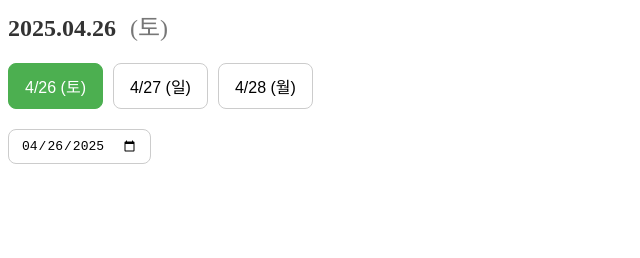
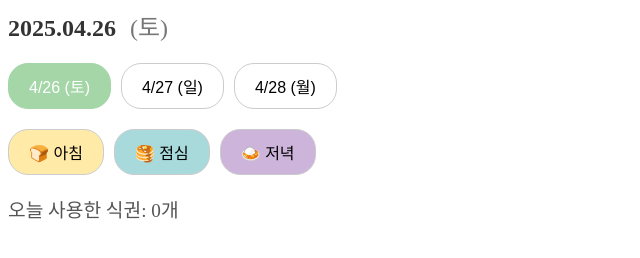
Before and after one commit to vworldsystem/calendar-meal-app, a plain HTML site: page index.html in a window 1280 px wide. Shown: the whole page, without its empty margins (0-640 px from the left). Drawn offline with Linux system fonts and the light colour scheme.

Commit message:
식권 사용 체크 기능 추가 (파스텔톤 버튼)

```diff
--- a/index.html
+++ b/index.html
@@ -4,15 +4,24 @@
   <span id="weekday" style="margin-left: 8px; color: #777;"></span>
 </div>
 
-<!-- 버튼 스타일 식권 날짜 선택 -->
+<!-- 날짜 선택 버튼 -->
 <div id="date-buttons" style="display: flex; gap: 10px; flex-wrap: wrap; margin-bottom: 20px;">
   <button class="date-btn" data-date="2025-04-26">4/26 (토)</button>
   <button class="date-btn" data-date="2025-04-27">4/27 (일)</button>
   <button class="date-btn" data-date="2025-04-28">4/28 (월)</button>
 </div>
 
-<!-- 캘린더 입력창 (추가 선택용) -->
-<input type="date" id="date-picker" style="padding: 8px 12px; font-size: 1em; border: 1px solid #ccc; border-radius: 8px;">
+<!-- 식권 버튼 -->
+<div id="meal-buttons" style="display: flex; gap: 10px; flex-wrap: wrap; margin-bottom: 20px;">
+  <button class="meal-btn" data-meal="아침">🍞 아침</button>
+  <button class="meal-btn" data-meal="점심">🥞 점심</button>
+  <button class="meal-btn" data-meal="저녁">🍛 저녁</button>
+</div>
+
+<!-- 오늘 사용한 식권 수 표시 -->
+<div id="meal-count" style="font-size: 1.2em; margin-top: 10px; color: #555;">
+  오늘 사용한 식권: 0개
+</div>
 
 <script>
   // 날짜 문자열 안전하게 변환
@@ -32,7 +41,7 @@
     document.getElementById('today').innerText = formattedDate;
     document.getElementById('weekday').innerText = weekday;
 
-    // 버튼 선택 상태 갱신
+    // 버튼 활성화 표시
     document.querySelectorAll('.date-btn').forEach(btn => {
       if (btn.dataset.date === dateString) {
         btn.classList.add('active');
@@ -40,9 +49,12 @@
         btn.classList.remove('active');
       }
     });
+
+    // 식권 상태 초기화
+    resetMeals();
   }
 
-  // 오늘 날짜 기본 표시
+  // 오늘 날짜 설정
   function setToday() {
     const now = new Date();
     const year = now.getFullYear();
@@ -52,20 +64,19 @@
 
     updateDateDisplay(todayStr);
 
-    // 캘린더 기본값 세팅
     document.getElementById('date-picker').value = todayStr;
   }
 
-  // 자정 지나면 자동으로 날짜 갱신
-  function setupMidnightUpdater() {
-    const now = new Date();
-    const msUntilMidnight =
-      new Date(now.getFullYear(), now.getMonth(), now.getDate() + 1, 0, 0, 1) - now;
+  // 식권 버튼 상태 초기화
+  function resetMeals() {
+    document.querySelectorAll('.meal-btn').forEach(btn => btn.classList.remove('active'));
+    updateMealCount();
+  }
 
-    setTimeout(() => {
-      setToday();
-      setupMidnightUpdater();
-    }, msUntilMidnight);
+  // 식권 수 업데이트
+  function updateMealCount() {
+    const used = document.querySelectorAll('.meal-btn.active').length;
+    document.getElementById('meal-count').innerText = `오늘 사용한 식권: ${used}개`;
   }
 
   // 이벤트 연결
@@ -73,38 +84,53 @@
     btn.addEventListener('click', function() {
       const selectedDate = this.dataset.date;
       updateDateDisplay(selectedDate);
-      document.getElementById('date-picker').value = selectedDate;
     });
   });
 
-  document.getElementById('date-picker').addEventListener('change', function() {
-    const selectedDate = this.value;
-    if (selectedDate) {
-      updateDateDisplay(selectedDate);
-    }
+  document.querySelectorAll('.meal-btn').forEach(btn => {
+    btn.addEventListener('click', function() {
+      this.classList.toggle('active');
+      updateMealCount();
+    });
   });
 
-  // 페이지 로드 시 실행
   setToday();
-  setupMidnightUpdater();
 </script>
 
 <style>
-  .date-btn {
-    padding: 10px 16px;
+  .date-btn, .meal-btn {
+    padding: 10px 20px;
     font-size: 1em;
     border: 1px solid #ccc;
-    border-radius: 8px;
+    border-radius: 20px;
     background-color: white;
     cursor: pointer;
     transition: background-color 0.3s, color 0.3s;
   }
-  .date-btn:hover {
-    background-color: #f0f0f0;
+
+  .date-btn.active {
+    background-color: #a5d6a7;
+    color: white;
+    border-color: #a5d6a7;
   }
-  .date-btn.active {
-    background-color: #4CAF50;
+
+  /* 부드러운 파스텔톤 기본 스타일 */
+  .meal-btn {
+    background-color: #ffeaa7; /* 기본 노랑 파스텔 */
+  }
+
+  .meal-btn:nth-child(2) {
+    background-color: #a8dadc; /* 민트 파스텔 */
+  }
+
+  .meal-btn:nth-child(3) {
+    background-color: #cdb4db; /* 연보라 파스텔 */
+  }
+
+  /* 눌렀을 때 활성화 스타일 */
+  .meal-btn.active {
+    background-color: #81ecec;
     color: white;
-    border-color: #4CAF50;
+    border-color: #81ecec;
   }
 </style>
```
